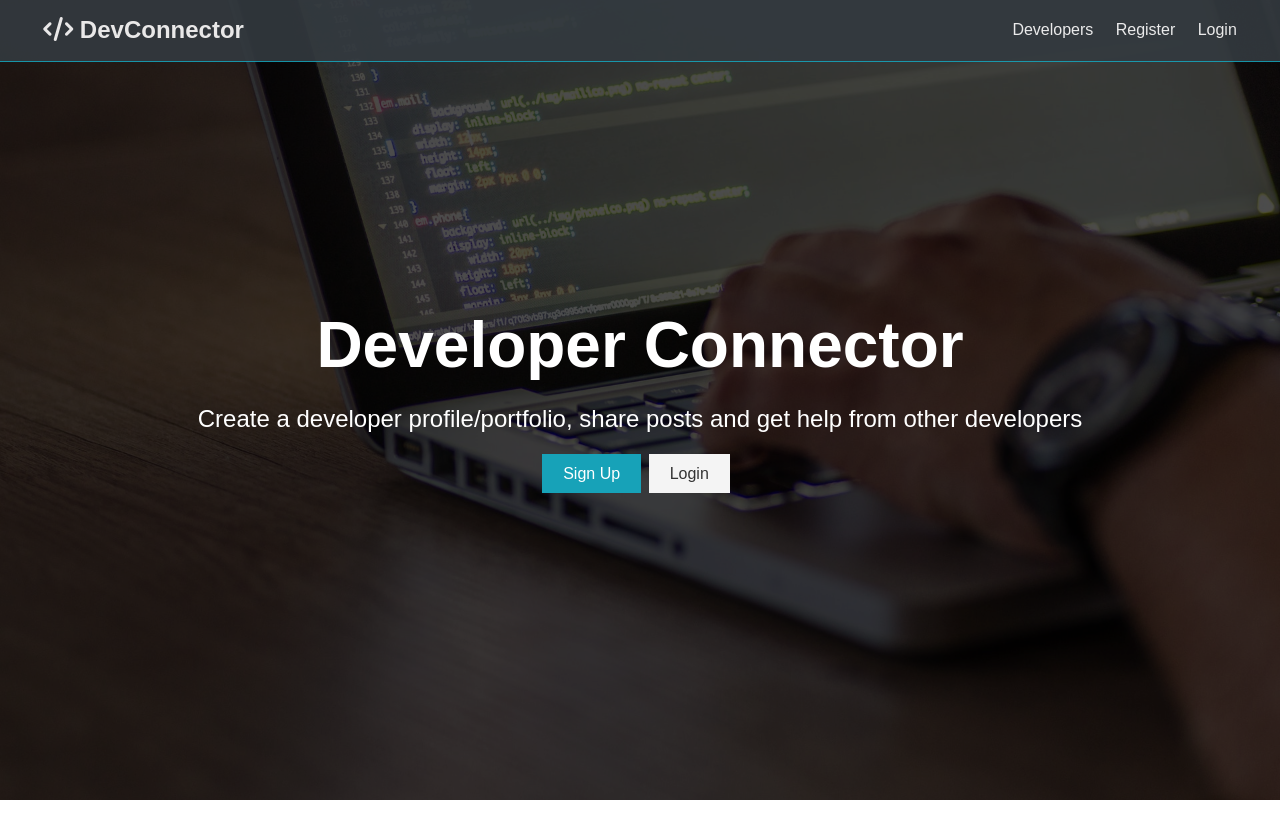
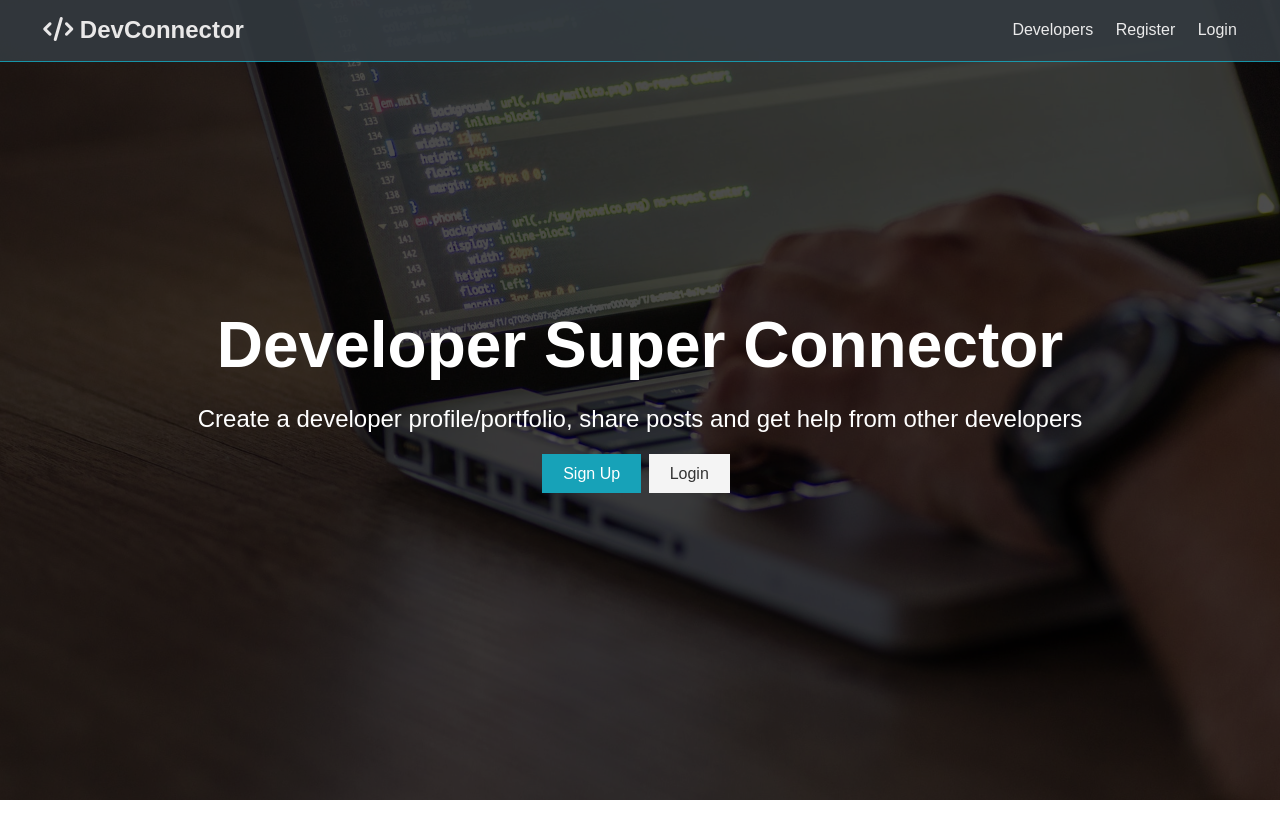
Before and after one commit to Mnargh/MERN-stack, a React (Create React App) app in the folder client/: page / in a window 1280 px wide. Shown: the top 838 px of the page. Built offline with nearby package versions, Linux system fonts and the light colour scheme; no server answers.

Commit message:
Changed nodemon and currently to npm dependencies

```diff
--- a/client/package.json
+++ b/client/package.json
@@ -20,7 +20,7 @@
     "uuid": "^8.0.0"
   },
   "scripts": {
-    "start": "react-scripts start",
+    "start": "DANGEROUSLY_DISABLE_HOST_CHECK=true react-scripts start",
     "build": "react-scripts build",
     "test": "react-scripts test",
     "eject": "react-scripts eject"
--- a/client/src/components/layout/Landing.js
+++ b/client/src/components/layout/Landing.js
@@ -11,7 +11,7 @@ const Landing = ({ isAuthenticated }) => {
     <section className="landing">
       <div className="dark-overlay">
         <div className="landing-inner">
-          <h1 className="x-large">Developer Connector</h1>
+          <h1 className="x-large">Developer Super Connector</h1>
           <p className="lead">
             Create a developer profile/portfolio, share posts and get help from
             other developers
```
Also changed, not shown: package.json (+3 -4 lines), 1 other file (tests, documents, lock files or other folders).
